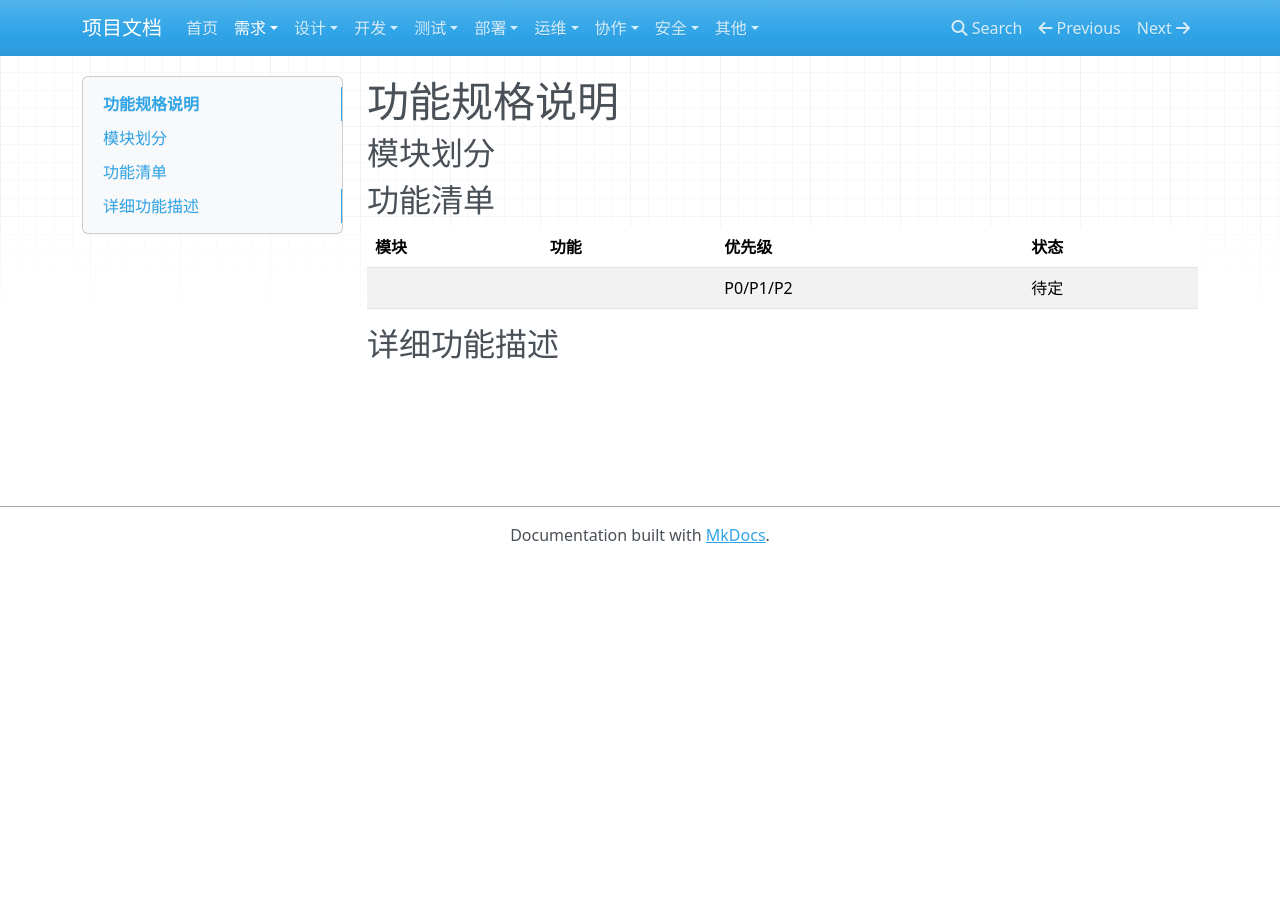
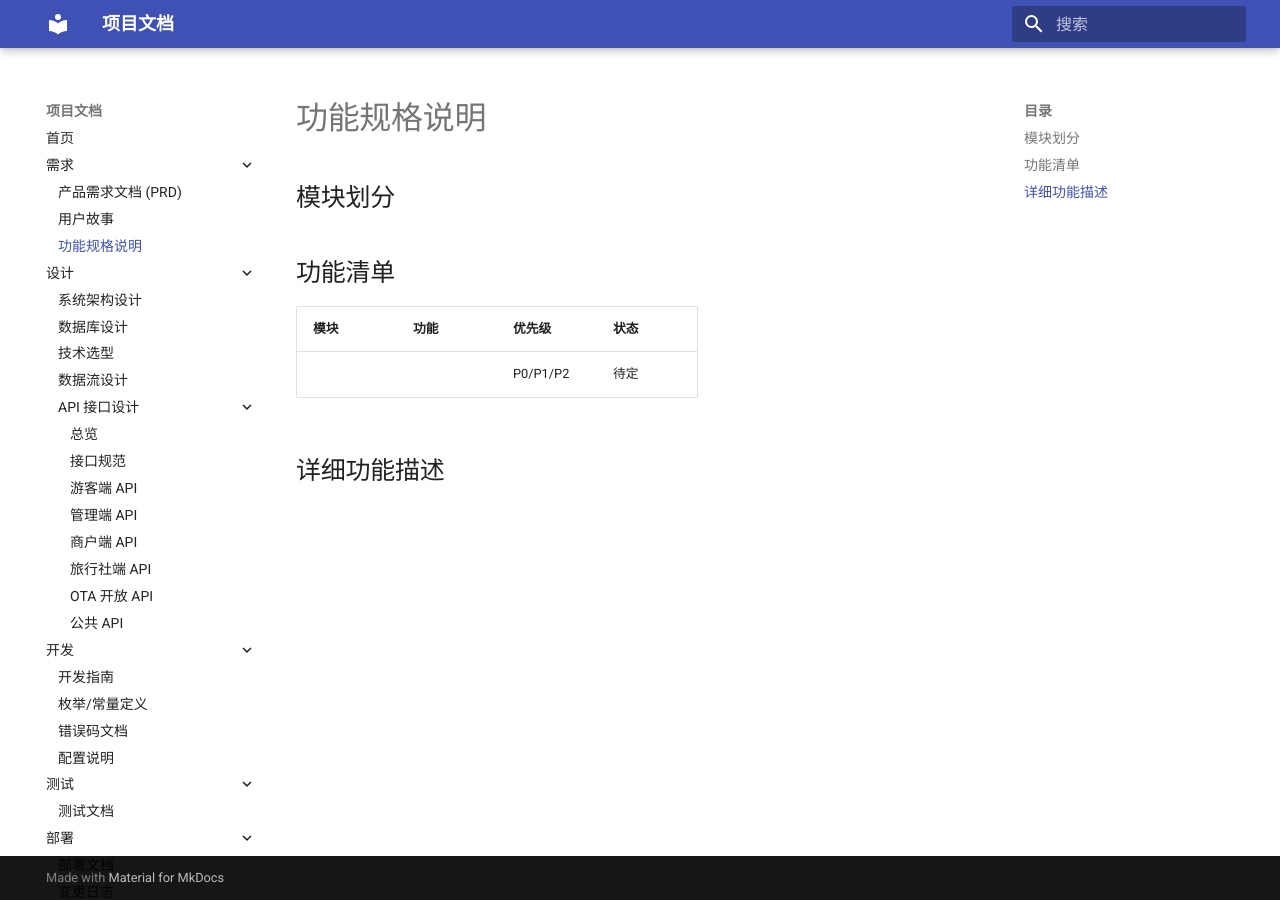
Before and after one commit to 4k48-o/u_trip_doc, an MkDocs documentation site: the page built from docs/requirements/functional-spec.md, in a window 1280 px wide. Built offline with MkDocs 1.6.1 and Material for MkDocs 9.7.7, drawn with Linux system fonts in a browser that asks for light colours; nearby versions of some CDN libraries.

Commit message:
fix: 安装 Material 主题修复 API 三级菜单无法展开问题

```diff
--- a/mkdocs.yml
+++ b/mkdocs.yml
@@ -1,4 +1,9 @@
 site_name: 项目文档
+theme:
+  name: material
+  language: zh
+  features:
+    - navigation.expand
 nav:
   - 首页: index.md
   - 需求:
```
